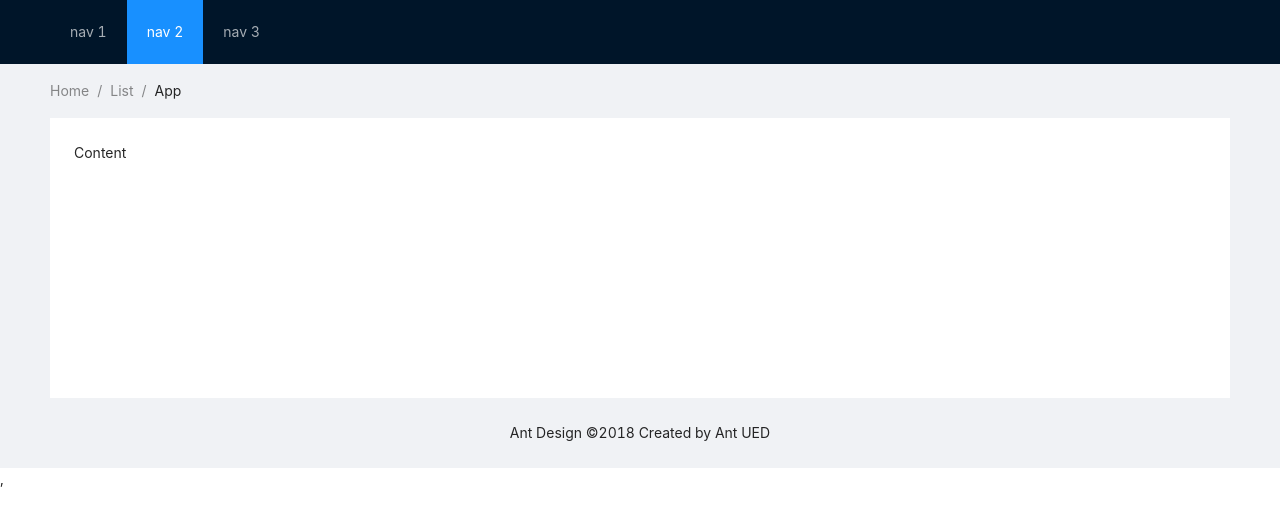
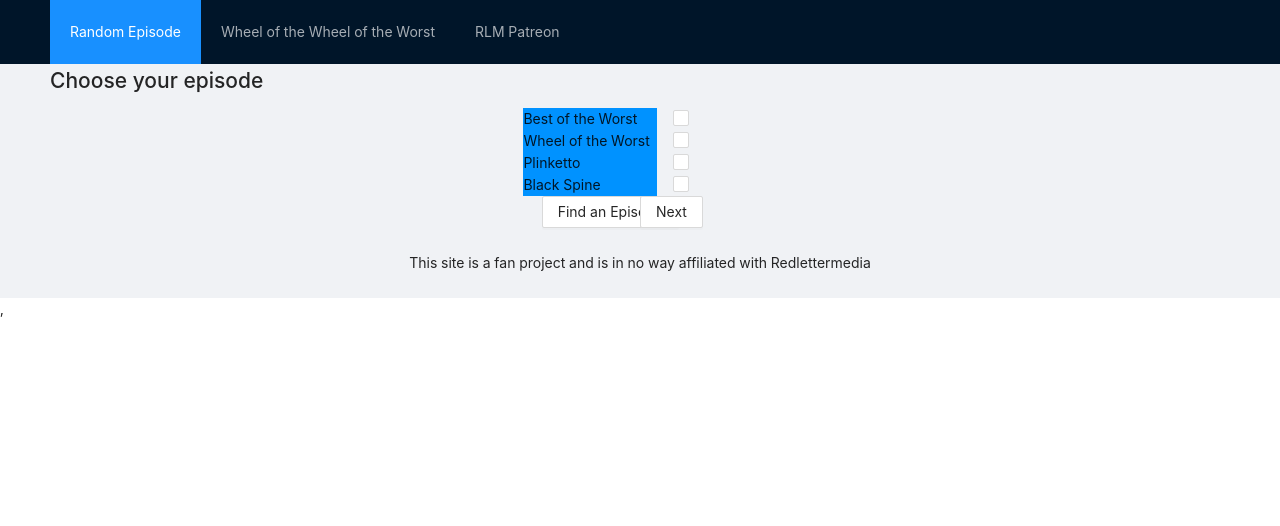
Before and after one commit to ma89vik/redlettermedia_random_front, a React (Create React App) app: page /random in a window 1280 px wide. Shown: the top 526 px of the page. Built offline with nearby package versions, Linux system fonts and the light colour scheme.

Commit message:
Added basic components

```diff
--- a/package.json
+++ b/package.json
@@ -9,6 +9,9 @@
     "antd": "^4.15.4",
     "react": "^17.0.2",
     "react-dom": "^17.0.2",
+    "react-ga": "^3.3.0",
+    "react-redux": "^7.2.4",
+    "react-router-dom": "^5.2.0",
     "react-scripts": "4.0.3",
     "web-vitals": "^1.1.2"
   },
--- a/src/App.css
+++ b/src/App.css
@@ -16,3 +16,7 @@
   float: right;
   margin: 16px 0 16px 24px;
 }
+
+.menuRight {
+  float: right;
+}
--- a/src/App.js
+++ b/src/App.js
@@ -1,6 +1,10 @@
 import React from 'react';
 import { Layout, Menu, Breadcrumb } from 'antd';
 import './App.css';
+import EpisodePicker from './components/EpisodeForm';
+import RlmRandom from './components/RlmRandom';
+import RlmWheel from './components/RlmWheel';
+import { Route, Switch, Link } from 'react-router-dom';
 
 const { Header, Content, Footer } = Layout;
 
@@ -9,21 +13,24 @@
     <Layout className="layout">
     <Header>
       <div className="logo" />
-      <Menu theme="dark" mode="horizontal" defaultSelectedKeys={['2']}>
-        <Menu.Item key="1">nav 1</Menu.Item>
-        <Menu.Item key="2">nav 2</Menu.Item>
-        <Menu.Item key="3">nav 3</Menu.Item>
+      <Menu theme="dark" mode="horizontal" defaultSelectedKeys={['1']}>
+        <Menu.Item key="1"><Link to="/random">Random Episode</Link></Menu.Item>
+        <Menu.Item key="2"><Link to="/wheel">Wheel of the Wheel of the Worst</Link></Menu.Item>
+        <Menu.Item className="menuRight" key="4"><a href="https://patreon.com/redlettermedia">RLM Patreon</a></Menu.Item>
       </Menu>
     </Header>
     <Content style={{ padding: '0 50px' }}>
-      <Breadcrumb style={{ margin: '16px 0' }}>
-        <Breadcrumb.Item>Home</Breadcrumb.Item>
-        <Breadcrumb.Item>List</Breadcrumb.Item>
-        <Breadcrumb.Item>App</Breadcrumb.Item>
-      </Breadcrumb>
-      <div className="site-layout-content">Content</div>
+      <Switch>
+        <Route path="/random">
+          <RlmRandom />
+        </Route>
+        <Route path="/random">
+          <RlmWheel />
+        </Route>
+      </Switch>
+
     </Content>
-    <Footer style={{ textAlign: 'center' }}>Ant Design ©2018 Created by Ant UED</Footer>
+    <Footer style={{ textAlign: 'center' }}> This site is a fan project and is in no way affiliated with Redlettermedia </Footer>
   </Layout>,
   </div>
 );
--- /dev/null
+++ b/src/components/EpisodeForm.js
@@ -0,0 +1,81 @@
+import React from 'react'
+
+import { Checkbox, Row, Col, Button } from 'antd';
+
+function onChange(checkedValues) {
+  console.log('checked = ', checkedValues);
+}
+
+
+const FormItem = ({text, searchValue}) => {
+
+    const checkboxStyle = {
+        color: "red",
+    }
+
+    const textStyle = {
+
+    }
+
+    const colStyle = {
+         background: '#0092ff'
+    }
+
+    return (
+        <Row justify="center" gutter={[16, 40]}  >
+            <Col span={3} >
+                <div style={colStyle} >
+                {text}
+                </div>
+            </Col>
+            <Col span={2}>
+                <Checkbox style={checkboxStyle} value={searchValue}></Checkbox>
+            </Col>
+        </Row>
+    )
+}
+
+const episodeTypes = [
+    {searchValue:"botw", text: "Best of the Worst"},
+    {searchValue:"wotw", text: "Wheel of the Worst"},
+    {searchValue:"plinketto", text: "Plinketto"},
+    {searchValue:"blackSpine", text: "Black Spine"},
+]
+
+const panelMembers = [
+    {text: "Mike", searchValue: "mike" },
+    {text: "Jay", searchValue: "jay" },
+    {text: "Rich", searchValue: "rich" },
+    {text: "Jack", searchValue: "jack" },
+    {text: "Canadians", searchValue: "canadians"},
+    {text: "Wizard", searchValue: "wizard" }
+]
+
+
+const EpisodePicker = () => {
+
+    const createChoice = (text, searchValue) => {
+        return <FormItem text={text} searchValue={searchValue} />
+    }
+
+
+    return (
+        <div>
+            <Checkbox.Group style={{ width: '100%' }} onChange={onChange}>
+                {episodeTypes.map(e => createChoice(e.text, e.searchValue) )}
+            </Checkbox.Group>
+            <Row justify="center">
+                <Col span={2}>
+                    <Button>Find an Episode</Button>
+                </Col>
+                <Col span={2}>
+                    <Button>Next</Button>
+                </Col>
+
+            </Row>
+        </div>
+
+    )
+}
+
+export default EpisodePicker
--- /dev/null
+++ b/src/components/RlmRandom.js
@@ -0,0 +1,23 @@
+// Copyright (c) 2021 Marius Vikhammer
+//
+// This software is released under the MIT License.
+// https://opensource.org/licenses/MIT
+
+import EpisodePicker from "./EpisodeForm"
+
+const RlmRandom = () => {
+
+    const style = {
+        float: "center",
+        backgroundColor: "blue"
+    }
+
+    return (
+        <div className={style}>
+            <h2>Choose your episode</h2>
+            <EpisodePicker />
+        </div>
+    )
+}
+
+export default RlmRandom
--- /dev/null
+++ b/src/components/RlmWheel.js
@@ -0,0 +1,13 @@
+// Copyright (c) 2021 Marius Vikhammer
+//
+// This software is released under the MIT License.
+// https://opensource.org/licenses/MIT
+
+const RlmWheel = () => {
+
+    return (
+        <p>Comming soon</p>
+    )
+}
+
+export default RlmWheel
--- a/src/index.js
+++ b/src/index.js
@@ -2,16 +2,13 @@
 import ReactDOM from 'react-dom';
 import './index.css';
 import App from './App';
-import reportWebVitals from './reportWebVitals';
+import {
+  BrowserRouter as Router
+} from "react-router-dom"
 
 ReactDOM.render(
-  <React.StrictMode>
+  <Router>
     <App />
-  </React.StrictMode>,
+  </Router>,
   document.getElementById('root')
 );
-
-// If you want to start measuring performance in your app, pass a function
-// to log results (for example: reportWebVitals(console.log))
-// or send to an analytics endpoint. Learn more: https://bit.ly/CRA-vitals
-reportWebVitals();
--- a/src/reportWebVitals.js
+++ /dev/null
@@ -1,13 +0,0 @@
-const reportWebVitals = onPerfEntry => {
-  if (onPerfEntry && onPerfEntry instanceof Function) {
-    import('web-vitals').then(({ getCLS, getFID, getFCP, getLCP, getTTFB }) => {
-      getCLS(onPerfEntry);
-      getFID(onPerfEntry);
-      getFCP(onPerfEntry);
-      getLCP(onPerfEntry);
-      getTTFB(onPerfEntry);
-    });
-  }
-};
-
-export default reportWebVitals;
```
Also changed, not shown: src/setupTests.js (deleted, +0 -5 lines), 2 other files (tests, documents, lock files or other folders).
